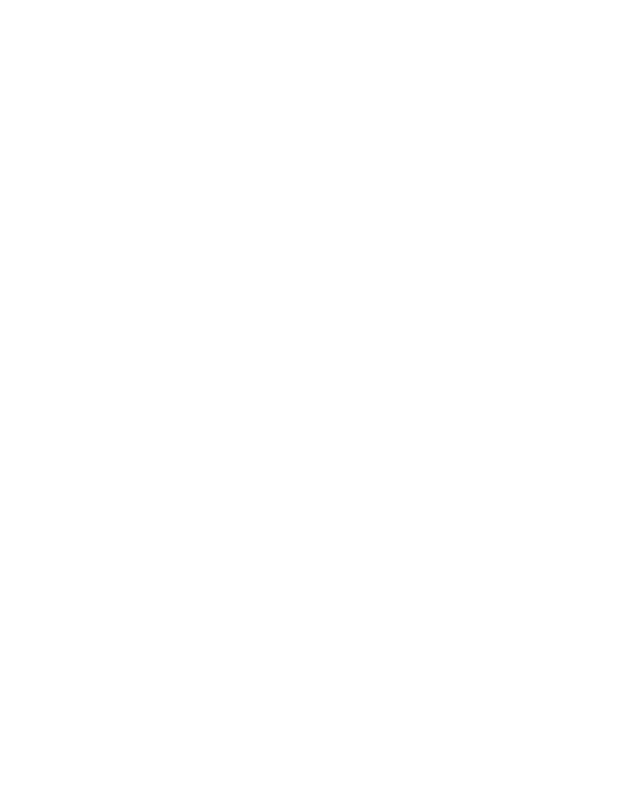
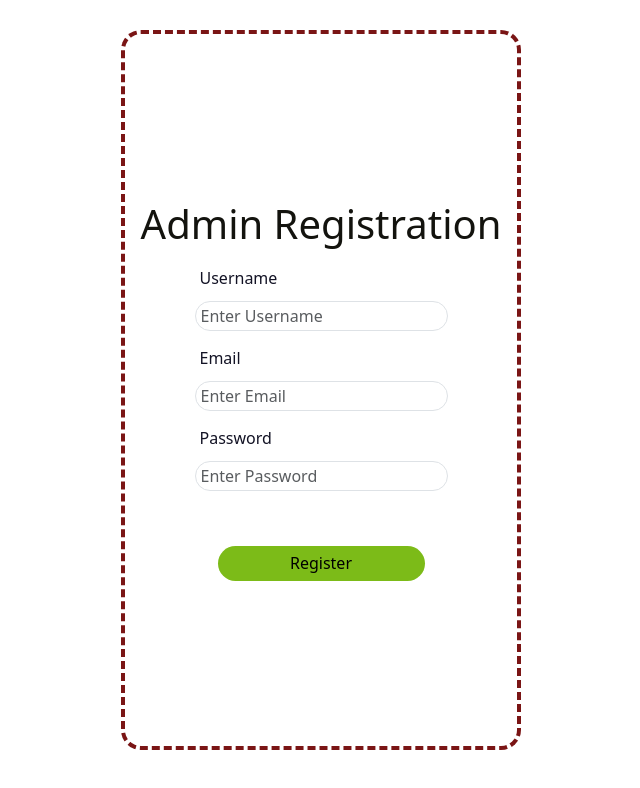
Before and after one commit to labyrinthglobalsolutions/omnifinity, a React (Create React App) app in the folder client-side/: page /adminRegister in a window 1280 px wide. Before the commit this address had no page. Shown: the top 788 px of the page, without its empty margins (391-1031 px from the left). Built offline with nearby package versions, Linux system fonts and the light colour scheme; the HTML template or start-up script is replaced by a standard one; a web font is replaced by a local one.

Commit message:
routes for admin

```diff
--- a/client-side/src/AdminComponent/adminLogin.js
+++ b/client-side/src/AdminComponent/adminLogin.js
@@ -1,12 +1,12 @@
 import React, { useState } from 'react';
-// import { useNavigate } from 'react-router-dom';
+import { useNavigate } from 'react-router-dom';
 import './adminRegistration.css';
 const AdminLogin = () => {
   const [formData, setFormData] = useState({
     email: '',
     password: '',
   });
-// const navigate = useNavigate();
+ const navigate = useNavigate();
   const handleInputChange = (e) => {
     const { name, value } = e.target;
     setFormData({ ...formData, [name]: value });
@@ -28,7 +28,7 @@ const AdminLogin = () => {
         // Login successful
         alert('Login successful:', data);
 
-
+navigate('/adminDashboard');
         // Store the token in session storage
         sessionStorage.setItem('token', data.token);
 
--- a/client-side/src/AdminComponent/adminRegister.js
+++ b/client-side/src/AdminComponent/adminRegister.js
@@ -1,6 +1,7 @@
 import React, { useState } from 'react';
 
 import './adminRegistration.css'; // Create a new CSS file for styling
+import { useNavigate } from 'react-router-dom';
 
 function AdminRegistration() {
     const [formData, setFormData] = useState({
@@ -8,7 +9,7 @@ function AdminRegistration() {
         email: '',
         password: '',
     });
-
+const navigate = useNavigate();
     const [error, setError] = useState('');
 
     const handleInputChange = (e) => {
@@ -37,6 +38,7 @@ function AdminRegistration() {
                 if (response.status === 201) {
                     response.json().then((data) => {
                         alert('Registration successful:', data);
+                        navigate('/adminVerifyEmail');
                     });
                 } else if (response.status === 500) {
                     response.json().then((data) => {
--- a/client-side/src/AdminComponent/adminRegistration.css
+++ b/client-side/src/AdminComponent/adminRegistration.css
@@ -9,12 +9,12 @@
     margin-left: 40%;
     height: 90vh;
     margin-top: 30px;
-    border: 4px dashed #ccc;
+    border: 4px dashed #7a1515;
 
 
 }
 .registration-container h1{
-    color: beige;
+    color: rgb(19, 19, 14);
 }
 
 .form-container {
@@ -45,7 +45,7 @@
 }
 
 .form-group label {
-color: rgb(246, 246, 252);
+color: rgb(19, 19, 37);
     text-align: left; /* Align labels to the left */
     width: 100%; /* Make the width 100% to prevent overlapping */
 }
--- a/client-side/src/AdminComponent/adminVerify.js
+++ b/client-side/src/AdminComponent/adminVerify.js
@@ -3,11 +3,11 @@ import "./superadminVerify.css";
 
 import { useNavigate } from "react-router-dom";
 
-const SuperadminVerify = () => {
+const AdminEmailVerify = () => {
   const [email, setEmail] = useState("");
   const [code, setVerifyCode] = useState("");
 
-//   const navigate = useNavigate();
+  const navigate = useNavigate();
   const verifyUser = async (e) => {
     e.preventDefault();
     const jsonData = {
@@ -34,9 +34,7 @@ const SuperadminVerify = () => {
         setEmail("");
         setVerifyCode("");
       alert("Verification successful:", data);
-
-        console.log("Navigating to /login");
-        // navigate("/");
+         navigate("/adminLogin");
       }
     } catch (error) {
       console.error("Error:", error);
@@ -80,4 +78,4 @@ const SuperadminVerify = () => {
   );
 };
 
-export default SuperadminVerify;
+export default AdminEmailVerify;
--- a/client-side/src/App.js
+++ b/client-side/src/App.js
@@ -3,7 +3,10 @@
 import { Route, Routes } from "react-router-dom";
 import "./App.css";
 import AboutUs from "./Components/AboutUs/AboutUs";
-import HomePage from "./Components/HomePage";
+import HomePage from "./Components/HomePage/Home..js";
+import AdminLogin from "./AdminComponent/adminLogin.js";
+import AdminEmailVerify from "./AdminComponent/adminVerify.js";
+import AdminRegistration from "./AdminComponent/adminRegister.js";
 
 function App() {
   return (
@@ -11,7 +14,10 @@ function App() {
       <Routes>
         <Route path="/about-us" element={<AboutUs />} />
 
- <Route exact path="/" Component={HomePage} />
+ <Route exact path="/" element={<HomePage/>} />
+ <Route path="/adminRegister" element={<AdminRegistration/>} />
+ <Route path="/adminVerifyEmail" element={<AdminEmailVerify />} />
+ <Route path="/adminLogin" element={<AdminLogin />} />
 
       </Routes>
     </>
```
Also changed, not shown: 2 other files (tests, documents, lock files or other folders).
